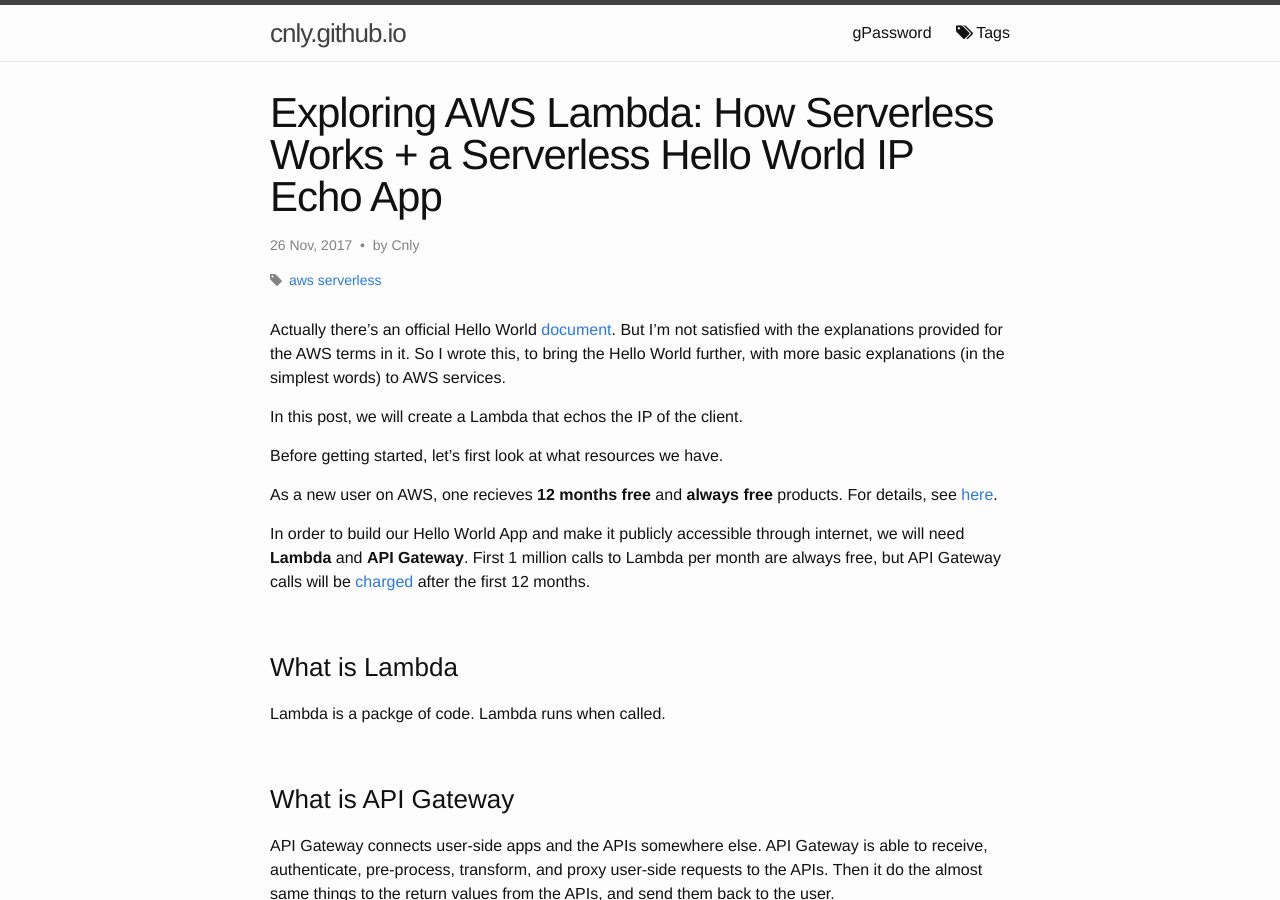
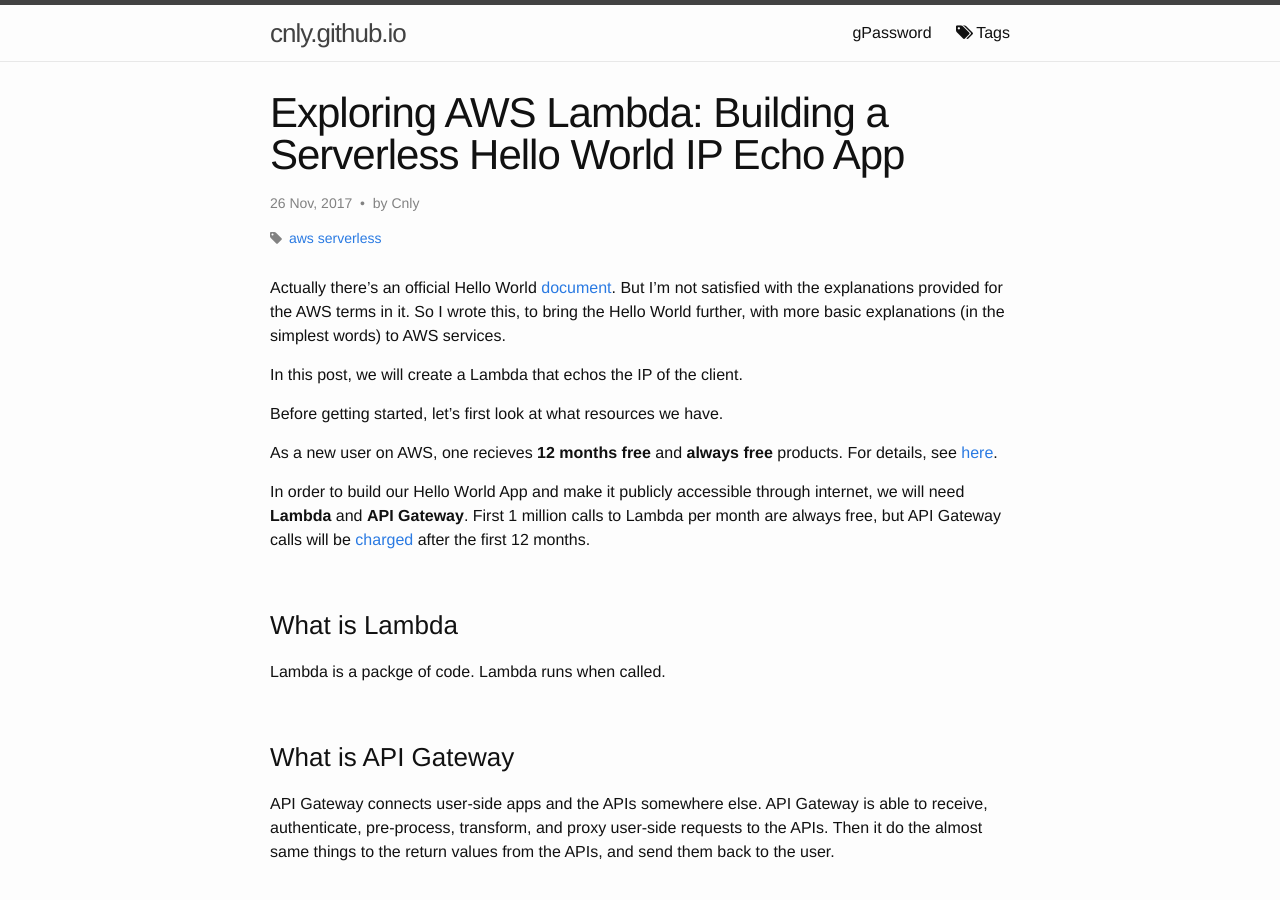
Before and after one commit to Cnly/cnly.github.io, a Jekyll site: the page built from _posts/2017-11-26-Exploring-AWS-Lambda-How-Serverless-Works-and-a-Serverless-Hello-World.md, in a window 1280 px wide and 900 px high. Built offline with Jekyll 4.4.1, drawn with Linux system fonts in a browser that asks for light colours.

Commit message:
Update post

```diff
--- a/_posts/2017-11-26-Exploring-AWS-Lambda-How-Serverless-Works-and-a-Serverless-Hello-World.md
+++ b/_posts/2017-11-26-Exploring-AWS-Lambda-How-Serverless-Works-and-a-Serverless-Hello-World.md
@@ -1,5 +1,5 @@
 ---
-title: 'Exploring AWS Lambda: How Serverless Works + a Serverless Hello World IP Echo App'
+title: 'Exploring AWS Lambda: Building a Serverless Hello World IP Echo App'
 tags: [aws, serverless]
 ---
 
```
